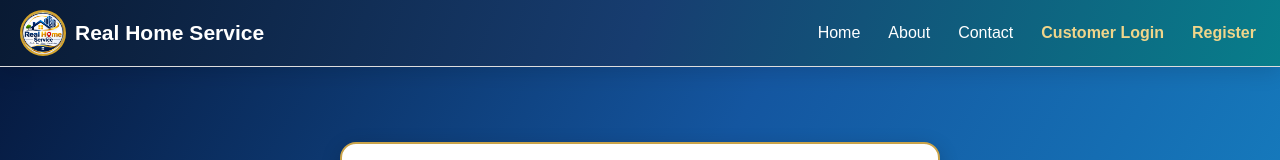
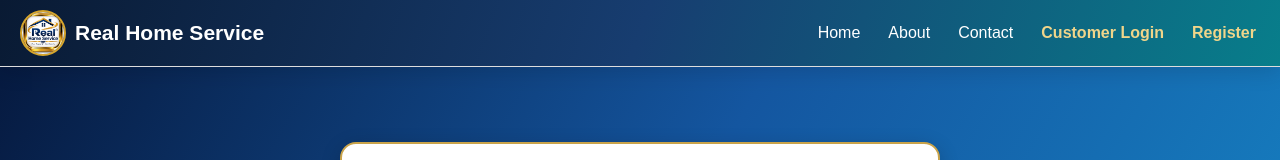
Before and after one commit to anily9536-rgb/hinreal-home-service, a Next.js app: page / in a window 1280 px wide. Shown: the top 160 px of the page. Built offline with nearby package versions, Linux system fonts and the light colour scheme; no server answers.

Commit message:
Update logo source in Header component

```diff
--- a/components/Header.tsx
+++ b/components/Header.tsx
@@ -117,7 +117,7 @@ async function handleLogout() {
           }}
         >
           <img
-            src="/logo.png"
+            src="/customer-logo.png"
             alt="Real Home Service logo"
             style={{
               width: "46px",
```
